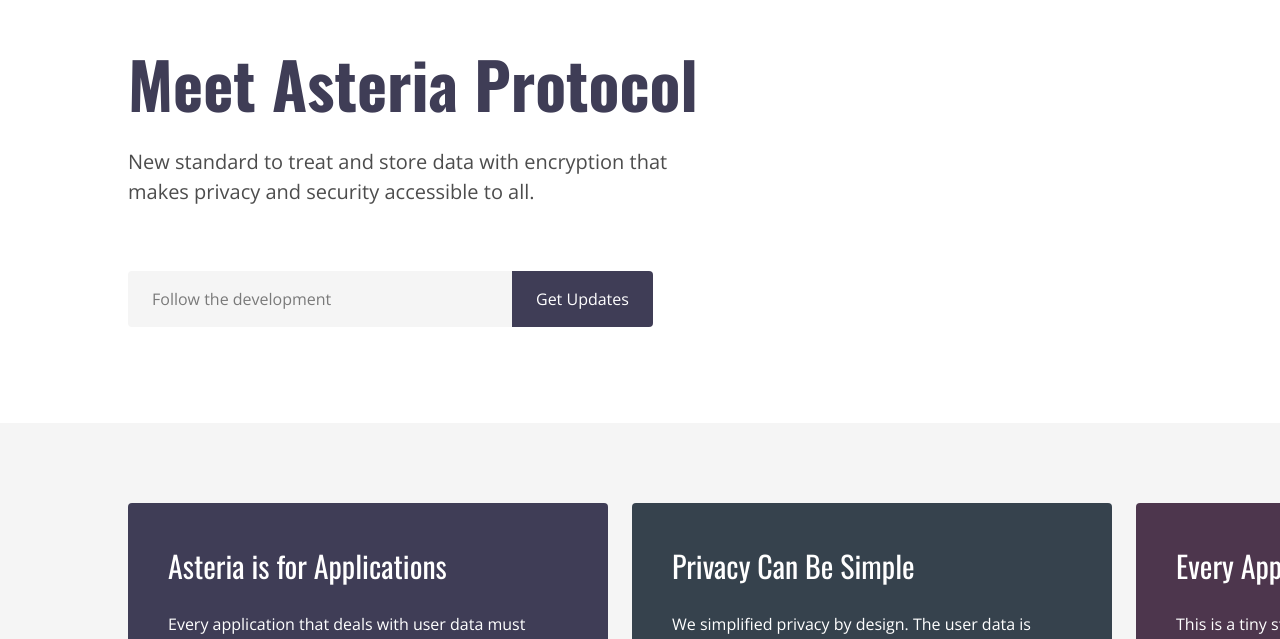
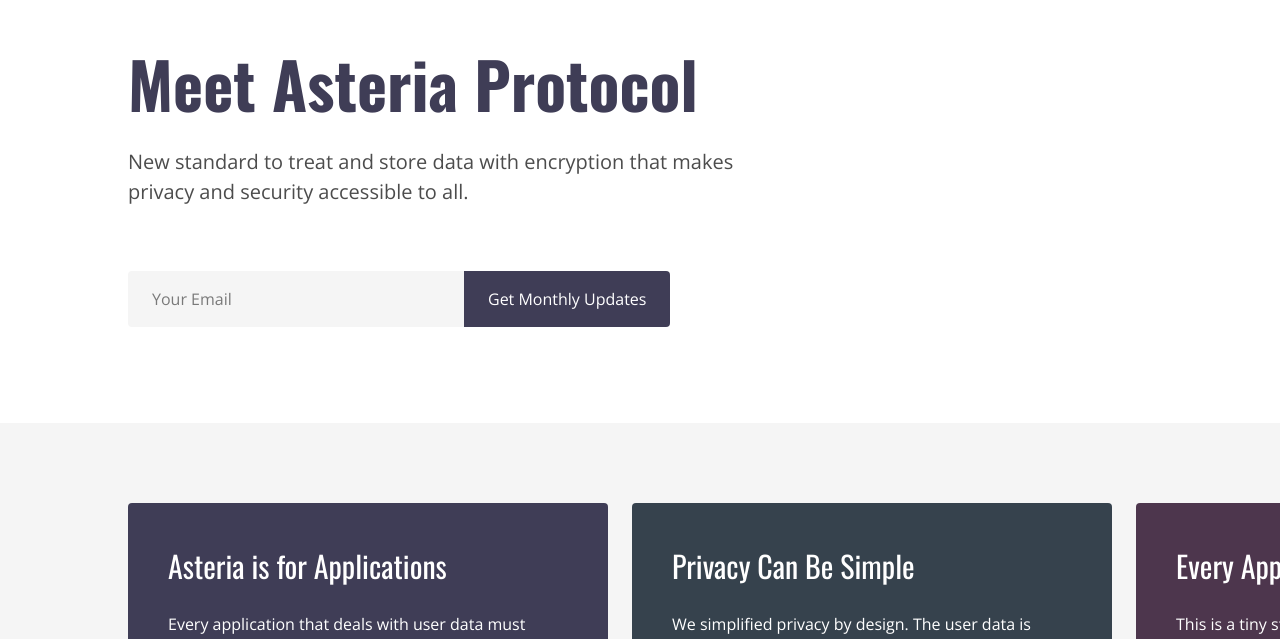
Before and after one commit to hapramp/hapramp.com-0619, a React (Create React App) app: page / in a window 1280 px wide. Shown: the part 157-796 px from the top of the page. Built offline with nearby package versions, Linux system fonts and the light colour scheme.

Commit message:
Minor fixes

```diff
--- a/src/components/Home/Associations.js
+++ b/src/components/Home/Associations.js
@@ -11,7 +11,7 @@ const associations = [
     pic: huddle
   }, {
     name: 'Nasscom',
-    link: 'Nasscom 10k Startups',
+    link: 'http://www.10000startups.com/',
     pic: nasscom
   }, {
     name: 'IIITV',
--- a/src/components/Home/Footer.js
+++ b/src/components/Home/Footer.js
@@ -24,15 +24,15 @@ const Footer = () => {
         <div className="mt-10 md:mt-0 md:ml-4">
           <h3 className="text-2xl font-display font-bold">Useful links</h3>
           <div className="flex flex-col mt-4 text-xl">
-            <a href="!#" className="mb-2">Privacy Policy</a>
-            <a href="!#">1Ramp.io</a>
+            {/* <a href="!#" className="mb-2">Privacy Policy</a> */}
+            <a href="http://1ramp.io" target="__new">1Ramp.io</a>
           </div>
         </div>
 
         <div className="mt-10 md:mt-0 md:ml-4">
           <div className="flex">
-            <a href="!#" className="mr-6"><img src={twitter} alt="Twiiter Social Icon"/></a>
-            <a href="!#"><img src={linkedIn} alt="LinkedIn Social Icon"/></a>
+            <a href="https://twitter.com/hapramp" className="mr-6"  target="__new"><img src={twitter} alt="Twiiter Social Icon"/></a>
+            <a href="https://www.linkedin.com/company/hapramp/" target="__new"><img src={linkedIn} alt="LinkedIn Social Icon"/></a>
           </div>
           <div className="flex flex-col mt-4 text-xl">
             <a href="mailto:hi@hapramp.com" className="mb-2">hi@hapramp.com</a>
--- a/src/components/Home/Hero.js
+++ b/src/components/Home/Hero.js
@@ -8,7 +8,7 @@ const Hero = () => {
   return (
     <section className="hero mt-32 sm:mt-48 mb-24 px-6 sm:px-8 md:px-10">
       <div className="max-w-5xl mx-auto">
-        <div className="hero-container max-w-xl">
+        <div className="hero-container max-w-2xl text-center sm:text-left">
           <h1
             className="hero-title font-display text-5xl sm:text-6xl font-bold text-primary">Meet Asteria Protocol</h1>
           <div className="hero-subtitle text-xl text-grey70 mt-4">
@@ -16,7 +16,7 @@ const Hero = () => {
             security accessible to all.
           </div>
           {submitted
-            ? <div className="mt-6 text-variant2 font-bold">Thanks for Submitting the form :)</div>
+            ? <div className="mt-6 text-variant2 font-bold">Thank you for signing up for updates on Asteria Protocol.</div>
             : <form
               action="https://docs.google.com/forms/d/e/1FAIpQLSfzv2VtO6S7hE4KKXCAszJspfcBp3C4ZlPdEMAa6T3J69ZNkg/formResponse"
               className="hero-cta mt-16"
@@ -24,14 +24,14 @@ const Hero = () => {
               >
               <input
                 name="entry.1532827602"
-                className="bg-grey250 px-6 py-4 min-w-full sm:min-w-auto sm:w-96 outline-none rounded sm:rounded-r-none"
+                className="bg-grey250 px-6 py-4 min-w-full sm:min-w-auto sm:w-84 outline-none rounded sm:rounded-r-none text-center sm:text-left"
                 type="email"
-                placeholder="Follow the development"
+                placeholder="Your Email"
                 required
                 />
               <input
-                className='mt-2 sm:mt-0 w-40 sm:w-72 sm:min-w-auto sm:w-auto bg-primary text-white px-6 py-4 rounded sm:rounded-l-none cursor-pointer'
-                value="Get Updates"
+                className='mt-2 sm:mt-0 min-w-full sm:min-w-auto sm:w-auto bg-primary text-white px-6 py-4 rounded sm:rounded-l-none cursor-pointer'
+                value="Get Monthly Updates"
                 type="submit"/>
             </form>
           }
--- a/src/components/Home/Hiring.js
+++ b/src/components/Home/Hiring.js
@@ -4,14 +4,8 @@ import illustration from './img/hiring.svg';
 
 const hiringData = [
   {
-    position: 'UI/UX Designer',
-    link: 'https://linkedin.com/mynetwork/'
-  }, {
-    position: 'HR Manager',
-    link: 'https://linkedin.com/mynetwork/'
-  }, {
-    position: 'Illustrator',
-    link: 'https://linkedin.com/mynetwork/'
+    position: 'Frontend Engineer',
+    link: 'https://docs.google.com/document/d/1GnOUghgOTPTGV8EO2Z__-2LmMfreTpcXCcIAYiRtdYE/edit?usp=sharing)'
   }
 ]
 
@@ -28,7 +22,9 @@ const Hiring = () => {
                 <a
                   href={data.link}
                   className='uppercase bg-white text-primary px-6 py-4 mt-8 rounded cursor-pointer inline-block border border-primary border-dashed mr-2 ml-2 sm:mr-8 sm:ml-0'
-                  value="Get Updates">
+                  value="Get Updates"
+                  target="__new"
+                  >
                   {data.position}
                 </a>
               )
@@ -36,9 +32,11 @@ const Hiring = () => {
 }
           </div>
           <a
-            href="!#"
+            href="https://angel.co/company/hapramp/jobs"
             className='bg-primary text-white px-6 py-4 mt-8 rounded cursor-pointer inline-block'
-            value="Get Updates">
+            value="Get Updates"
+            target="__new"
+            >
             Apply on Angelist
           </a>
         </div>
--- a/src/components/Home/Quote.js
+++ b/src/components/Home/Quote.js
@@ -15,8 +15,8 @@ const Quote = () => {
         </span>
         <span className="-mt-8 ml-8 inline-block">
           Your data is more worth than you might expect, in the future, it might become
-          your lifeline.<span className="font-display font-bold">
-            — Jaron Lanier</span>
+          your lifeline.<a href="https://en.wikipedia.org/wiki/Jaron_Lanier" className="font-display font-bold" target="__new">
+            — Jaron Lanier</a>
         </span>
       </div>
     </section>
```
